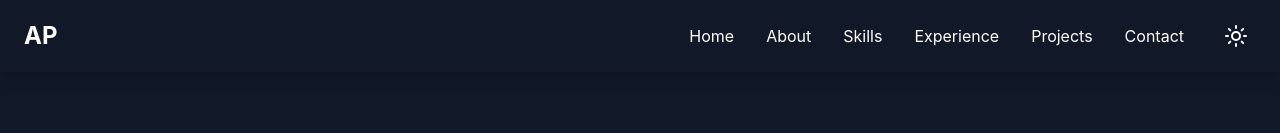
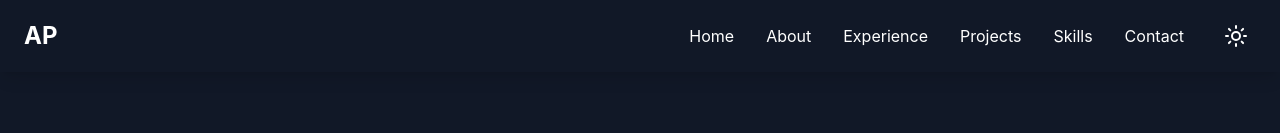
Before and after one commit to akshatpunjabi/akshatpunjabi.github.io, a React (Vite) app: page / in a window 1280 px wide. Shown: the top 133 px of the page. Built offline with nearby package versions, Linux system fonts and the light colour scheme.

Commit message:
Reordered sections

```diff
--- a/src/App.tsx
+++ b/src/App.tsx
@@ -19,9 +19,9 @@ function App() {
       <Header isDarkMode={isDarkMode} toggleDarkMode={toggleDarkMode} />
       <Hero isDarkMode={isDarkMode} />
       <About isDarkMode={isDarkMode} />
-      <Skills isDarkMode={isDarkMode} />
       <Experience isDarkMode={isDarkMode} />
       <Projects isDarkMode={isDarkMode} />
+      <Skills isDarkMode={isDarkMode} />
       <Contact isDarkMode={isDarkMode} />
     </div>
   );
--- a/src/components/Header.tsx
+++ b/src/components/Header.tsx
@@ -10,7 +10,7 @@ interface HeaderProps {
 const Header: React.FC<HeaderProps> = ({ isDarkMode, toggleDarkMode }) => {
   const [isMenuOpen, setIsMenuOpen] = useState(false);
 
-  const menuItems = ['Home', 'About', 'Skills', 'Experience', 'Projects', 'Contact'];
+  const menuItems = ['Home', 'About', 'Experience', 'Projects', 'Skills', 'Contact'];
 
   const scrollToSection = (sectionId: string) => {
     const element = document.getElementById(sectionId.toLowerCase());
```
